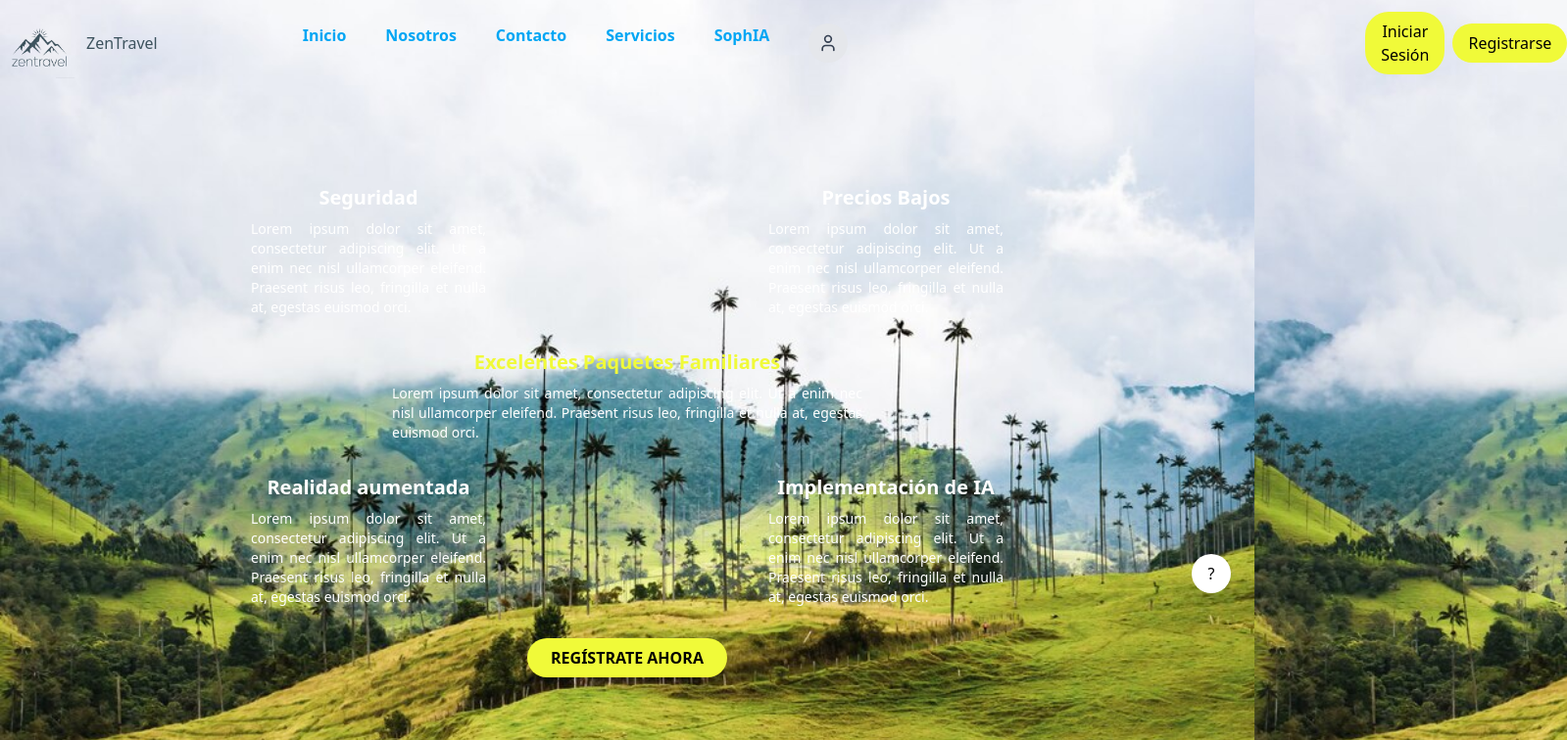
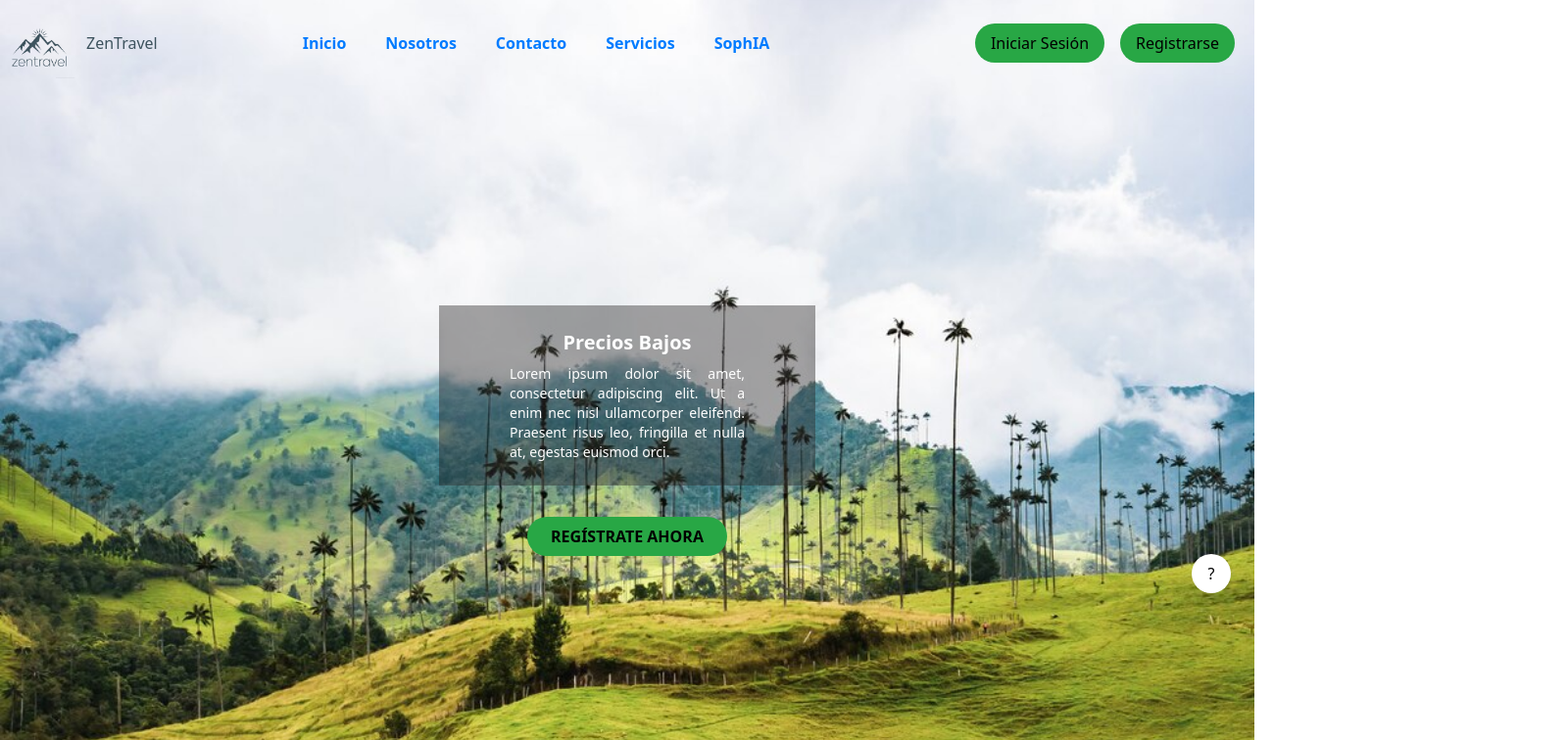
Before and after one commit to juanCaro16/front-end-ZenTravel, a React (Vite) app: page /servicios in a window 1280 px wide. Shown: the top 756 px of the page at 98% size, 1599 px wide, since content can reach past the window. Built offline with nearby package versions, Linux system fonts and the light colour scheme.

Commit message:
cambio componente servicios, implementacion componente children en el header, y condicion de login

```diff
--- a/index.html
+++ b/index.html
@@ -8,6 +8,7 @@
   </head>
   <body>
     <div id="root"></div>
+    <div id="root2"></div>
     <script type="module" src="/src/main.jsx"></script>
   </body>
 </html>
--- a/src/App.jsx
+++ b/src/App.jsx
@@ -1,5 +1,5 @@
 import { Route, Routes } from "react-router-dom";
-import { Header } from "./Layouts/Header/Header";
+import { AppHeader } from "./Layouts/AppHeader/AppHeader";
 import { Main } from "./Layouts/Main/Main";
 import { Login } from "./Pages/Login/Login";
 import { SophIA } from "./Pages/SophIA/SophIA";
@@ -13,22 +13,50 @@ import { ResetPassword } from "./Pages/ResetPassword/ResetPassword";
 import { NewPassword } from "./Pages/NewPassword/NewPassword";
 import { ProfileButton } from "./Components/ProfileButton/ProfileButton";
 import { Profile } from "./Pages/Profile/Profile";
+import { useState } from "react";
 
 
 
 
 
 export const App = () => {
+  const [isAuthenticated, setIsAuthenticated] = useState(false);
   return (
     <>
-      <Header />
+      <AppHeader>
+
+        {/* Renderiza dinámicamente los botones o el ProfileButton */}
+        {!isAuthenticated ? (
+          <>
+            <button
+              onClick={() => window.location.href = "/login"}
+              className="bg-[#28A745] text-black rounded-3xl px-4 py-2 hover:bg-[#218838]"
+            >
+              Iniciar Sesión
+            </button>
+            <button
+              onClick={() => window.location.href = "/register"}
+              className="bg-[#28A745] text-black rounded-3xl px-4 py-2 hover:bg-[#218838]"
+            >
+              Registrarse
+            </button>
+          </>
+        ) : (
+          <ProfileButton />
+        )}
+      </AppHeader>
+
+
       <ButtonHelp />
       <Routes>
         {/* Ruta para la página principal */}
         <Route path="/" element={<Main />} />
 
         {/* Ruta para la página de inicio de sesión */}
-        <Route path="/login" element={<Login />} />
+        <Route
+          path="/login"
+          element={<Login onLoginSuccess={() => setIsAuthenticated(true)} />}
+        />
 
         {/* Ruta para la página de restablecimiento de contraseña */}
         <Route path="/reset-password" element={<ResetPassword />} />
--- /dev/null
+++ b/src/Layouts/AppHeader/AppHeader.jsx
@@ -0,0 +1,32 @@
+import { NavLink, Route, useNavigate } from "react-router-dom";
+import img from "../../Images/logofull_sin_fondo-Photoroom.png";
+import { Login } from "../../Pages/Login/Login";
+import { ItemNavLink } from "../../Components/ItemNavLink/ItemNavLink";
+import { ProfileButton } from "../../Components/ProfileButton/ProfileButton";
+
+
+export const AppHeader = ({ children }) => {
+  const navigate = useNavigate();
+
+  return (
+    <div className="w-full  flex flex-row justify-start gap-2 pt-2 items-center">
+      <img className="w-20" src={img} />
+      <h1 className="text-[#3C525D]">ZenTravel</h1>
+
+      <ul className="flex flex-row gap-10 ml-35 mr-10 text-[#3C525D] font-semibold">
+        <ItemNavLink myStyles="text-[#007BFF] hover:underline hover:text-[#0056b3] font-semibold" content="Inicio" route="/" />
+        <ItemNavLink myStyles="text-[#007BFF] hover:underline hover:text-[#0056b3] font-semibold" content="Nosotros" route="/nosotros" />
+        <ItemNavLink myStyles="text-[#007BFF] hover:underline hover:text-[#0056b3] font-semibold" content="Contacto" route="/contacto" />
+        <ItemNavLink myStyles="text-[#007BFF] hover:underline hover:text-[#0056b3] font-semibold" content="Servicios" route="/servicios" />
+        <ItemNavLink myStyles="text-[#007BFF] hover:underline hover:text-[#0056b3] font-semibold" content="SophIA" route="/sophIA" />
+
+      </ul>
+
+
+      {/* Renderiza dinámicamente los children */}
+      <div className="ml-auto mr-5 flex items-center gap-4">
+        {children}
+      </div>
+    </div>
+  );
+};
--- a/src/Layouts/Header/Header.jsx
+++ /dev/null
@@ -1,38 +0,0 @@
-import { NavLink, Route, useNavigate } from "react-router-dom";
-import img from "../../Images/logofull_sin_fondo-Photoroom.png";
-import { Login } from "../../Pages/Login/Login";
-import { ItemNavLink } from "../../Components/ItemNavLink/ItemNavLink";
-import { ProfileButton } from "../../Components/ProfileButton/ProfileButton";
-
-
-export const Header = ({ route }) => {
-  const navigate = useNavigate();
-
-  return (
-    <div className="w-full flex flex-row justify-start gap-2 pt-2 items-center">
-      <img className="w-20" src={img} />
-      <h1 className="text-[#3C525D]">ZenTravel</h1>
-
-      <ul className="flex flex-row gap-10 ml-35 mr-10 text-[#3C525D] font-semibold">
-        <ItemNavLink myStyles="text-sky-500 hover:underline font-semibold" content="Inicio" route="/" />
-        <ItemNavLink myStyles="text-sky-500 hover:underline font-semibold" content="Nosotros" route="/nosotros" />
-        <ItemNavLink myStyles="text-sky-500 hover:underline font-semibold" content="Contacto" route="/contacto" />
-        <ItemNavLink myStyles="text-sky-500 hover:underline font-semibold" content="Servicios" route="/servicios" />
-        <ItemNavLink myStyles="text-sky-500 hover:underline font-semibold" content="SophIA" route="/sophIA" />
-       <ProfileButton/>
-      </ul>
-
-      <button
-        onClick={() => navigate("/login")}
-        className="bg-[#F0FA39] text-black ml-[30rem] rounded-3xl px-4 py-2 hover:bg-[#D4E02E]"
-      >
-        Iniciar Sesión
-      </button>
-      <button
-      onClick={() => navigate("/register")}
-      className="bg-[#F0FA39] text-black rounded-3xl px-4 py-2 hover:bg-[#D4E02E]">
-        Registrarse
-      </button>
-    </div>
-  );
-};
--- a/src/Layouts/Main/Main.jsx
+++ b/src/Layouts/Main/Main.jsx
@@ -4,7 +4,7 @@ export const Main = () => {
       <div className="w-full flex pl-20 flex-col justify-center items-start mt-30 gap-8">
         <h2 className="text-black text-5xl font-black">Proyecto ZenTravel</h2>
         <p className="text-black w-[40rem]">Lorem ipsum dolor sit amet consectetur adipisicing elit. Quia, autem. Fuga sequi saepe minus pariatur earum commodi quaerat praesentium ea dignissimos facere nulla reprehenderit hic assumenda aut facilis, aspernatur dicta.</p>
-        <button className="bg-[#F0FA39] hover:bg-[#D4E02E] cursor-pointer  rounded-4xl w-40 h-10 font-bold ml-15">Descúbrelo</button>
+        <button className="bg-[#28A745] hover:bg-[#218838] cursor-pointer  rounded-4xl w-40 h-10 font-bold ml-15">Descúbrelo</button>
      </div>
     </>
   )
--- a/src/Pages/Contacto/Contacto.jsx
+++ b/src/Pages/Contacto/Contacto.jsx
@@ -61,7 +61,7 @@ export const Contacto = () => {
           ></textarea>
           <button
             type="submit"
-            className="bg-[#F0FA39] text-black font-bold py-3 px-6 rounded-full hover:bg-[#D4E02E] transition-colors"
+            className="bg-[#28A745] text-black font-bold py-3 px-6 rounded-full hover:bg-[#218838] transition-colors"
           >
             ENVIAR MENSAJE
           </button>
--- a/src/Pages/Register/Register.jsx
+++ b/src/Pages/Register/Register.jsx
@@ -136,7 +136,7 @@ export const Register = () => {
 
           <button
             type="submit"
-            className="bg-[#F0FA39] text-black font-bold py-3 px-6 rounded-full hover:bg-[#D4E02E] transition-colors"
+            className="bg-[#28A745] text-black font-bold py-3 px-6 rounded-full hover:bg-[#218838] transition-colors"
           >
             Registrarse
           </button>
@@ -148,7 +148,7 @@ export const Register = () => {
 
         <p className="text-center text-sm text-gray-600 mt-4">
           ¿Ya tienes una cuenta?{' '}
-          <a href="/login" className="text-[#F0FA39] hover:underline hover:text-black">
+          <a href="/login" className="text-[#28A745] hover:underline hover:text-black">
             Inicia sesión
           </a>
         </p>
--- a/src/Pages/Servicios/Servicios.jsx
+++ b/src/Pages/Servicios/Servicios.jsx
@@ -1,50 +1,68 @@
+import { useEffect, useState } from "react";
+
 export const Servicios = () => {
+  const [currentIndex, setCurrentIndex] = useState(0);
+
+  const servicios = [
+    {
+      titulo: "Seguridad",
+      descripcion:
+        "Lorem ipsum dolor sit amet, consectetur adipiscing elit. Ut a enim nec nisl ullamcorper eleifend. Praesent risus leo, fringilla et nulla at, egestas euismod orci.",
+    },
+    {
+      titulo: "Precios Bajos",
+      descripcion:
+        "Lorem ipsum dolor sit amet, consectetur adipiscing elit. Ut a enim nec nisl ullamcorper eleifend. Praesent risus leo, fringilla et nulla at, egestas euismod orci.",
+    },
+    {
+      titulo: "Excelentes Paquetes Familiares",
+      descripcion:
+        "Lorem ipsum dolor sit amet, consectetur adipiscing elit. Ut a enim nec nisl ullamcorper eleifend. Praesent risus leo, fringilla et nulla at, egestas euismod orci.",
+    },
+    {
+      titulo: "Realidad Aumentada",
+      descripcion:
+        "Lorem ipsum dolor sit amet, consectetur adipiscing elit. Ut a enim nec nisl ullamcorper eleifend. Praesent risus leo, fringilla et nulla at, egestas euismod orci.",
+    },
+    {
+      titulo: "Implementación de IA",
+      descripcion:
+        "Lorem ipsum dolor sit amet, consectetur adipiscing elit. Ut a enim nec nisl ullamcorper eleifend. Praesent risus leo, fringilla et nulla at, egestas euismod orci.",
+    },
+  ];
+
+  useEffect(() => {
+    const interval = setInterval(() => {
+      setCurrentIndex((prevIndex) => (prevIndex + 1) % servicios.length);
+    }, 3000); // Cambia cada 3 segundos
+    return () => clearInterval(interval);
+  }, [servicios.length]);
+
   return (
-      <div className="flex flex-col items-center justify-center h-screen w-full text-white">
-        <div className="grid grid-cols-2 gap-8 text-center mb-8 w-[80%]">
-          {/* Seguridad */}
-          <div>
-            <h2 className="text-xl font-bold mb-2">Seguridad</h2>
+    <div className="flex flex-col items-center justify-center h-screen w-[30%] text-white ">
+      <div className="relative w-full max-w-4xl overflow-hidden">
+        <div
+          className="flex transition-transform duration-700 ease-in-out"
+          style={{
+            transform: `translateX(-${currentIndex * 100}%)`,
+          }}
+        >
+          {servicios.map((servicio, index) => (
+            <div
+              key={index}
+              className="min-w-full flex-shrink-0 p-6 flex flex-col items-center bg-[#2d2b2b6c] shadow-lg"
+            >
+              <h2 className="text-xl font-bold mb-2">{servicio.titulo}</h2>
               <p className="text-sm text-justify mx-auto w-[15rem]">
-              Lorem ipsum dolor sit amet, consectetur adipiscing elit. Ut a enim nec nisl ullamcorper eleifend. Praesent risus leo, fringilla et nulla at, egestas euismod orci.
+                {servicio.descripcion}
               </p>
             </div>
-
-          {/* Precios Bajos */}
-          <div>
-            <h2 className="text-xl font-bold mb-2">Precios Bajos</h2>
-            <p className="text-sm text-justify mx-auto w-[15rem]">
-              Lorem ipsum dolor sit amet, consectetur adipiscing elit. Ut a enim nec nisl ullamcorper eleifend. Praesent risus leo, fringilla et nulla at, egestas euismod orci.
-            </p>
-          </div>
-
-          {/* Excelentes Paquetes Familiares */}
-          <div className="col-span-2">
-            <h2 className="text-xl font-bold mb-2 text-[#F0FA39]">Excelentes Paquetes Familiares</h2>
-            <p className="text-sm text-justify mx-auto w-[30rem]">
-              Lorem ipsum dolor sit amet, consectetur adipiscing elit. Ut a enim nec nisl ullamcorper eleifend. Praesent risus leo, fringilla et nulla at, egestas euismod orci.
-            </p>
-          </div>
-
-          {/* Realidad Aumentada */}
-          <div>
-            <h2 className="text-xl font-bold mb-2">Realidad aumentada</h2>
-            <p className="text-sm text-justify mx-auto w-[15rem]">
-              Lorem ipsum dolor sit amet, consectetur adipiscing elit. Ut a enim nec nisl ullamcorper eleifend. Praesent risus leo, fringilla et nulla at, egestas euismod orci.
-            </p>
-          </div>
-
-          {/* Implementación de IA */}
-          <div>
-            <h2 className="text-xl font-bold mb-2">Implementación de IA</h2>
-            <p className="text-sm text-justify mx-auto w-[15rem]">
-              Lorem ipsum dolor sit amet, consectetur adipiscing elit. Ut a enim nec nisl ullamcorper eleifend. Praesent risus leo, fringilla et nulla at, egestas euismod orci.
-            </p>
+          ))}
         </div>
       </div>
 
       {/* Botón de registro */}
-        <button className="bg-[#F0FA39] text-black font-bold py-2 px-6 rounded-full hover:bg-[#D4E02E]">
+      <button className="mt-8 bg-[#28A745] text-black font-bold py-2 px-6 rounded-full hover:bg-[#218838]">
         REGÍSTRATE AHORA
       </button>
     </div>
--- a/src/Pages/Soporte/Soporte.jsx
+++ b/src/Pages/Soporte/Soporte.jsx
@@ -81,7 +81,7 @@ export const Soporte = () => {
               ></textarea>
               <button
                 type="submit"
-                className="bg-[#F0FA39] text-black font-bold py-3 px-6 rounded-full hover:bg-[#D4E02E] transition-colors"
+                className="bg-[#28A745] text-black font-bold py-3 px-6 rounded-full hover:bg-[#218838] transition-colors"
               >
                 ENVIAR
               </button>
--- a/src/index.css
+++ b/src/index.css
@@ -10,6 +10,7 @@ body,#root{
   display: flex;
   flex-direction: column;
   align-items: center;
+  background-repeat: no-repeat;
   background-image: url(./assets/Images/bg-image3.jpg);
   background-size: cover;
   background-position: center;
```
Also changed, not shown: src/Pages/Login/Login.jsx (+3 -14 lines). Lines whose indentation alone changed are shown as unchanged.
